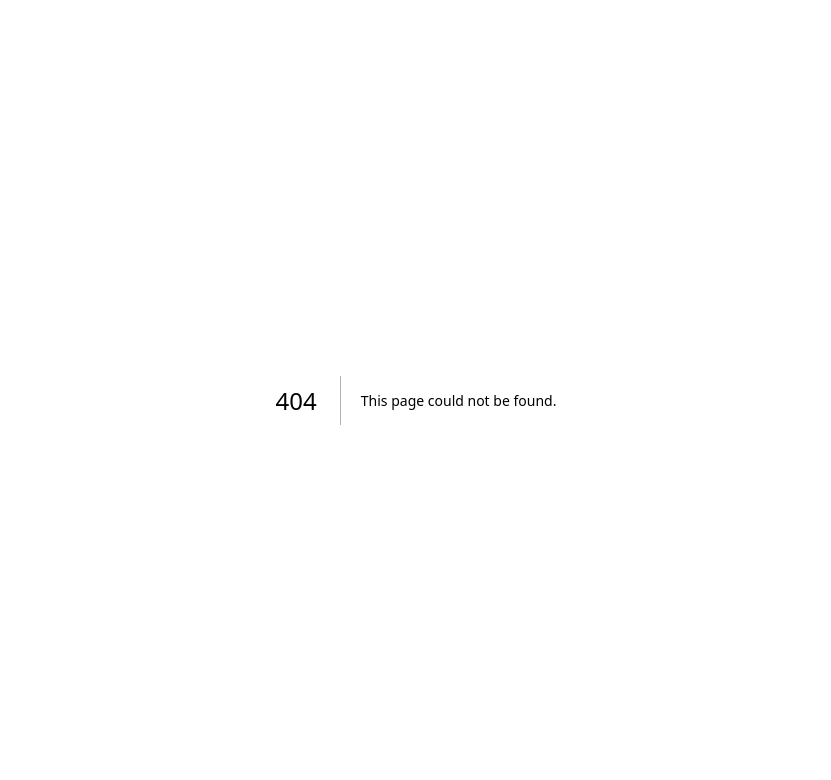
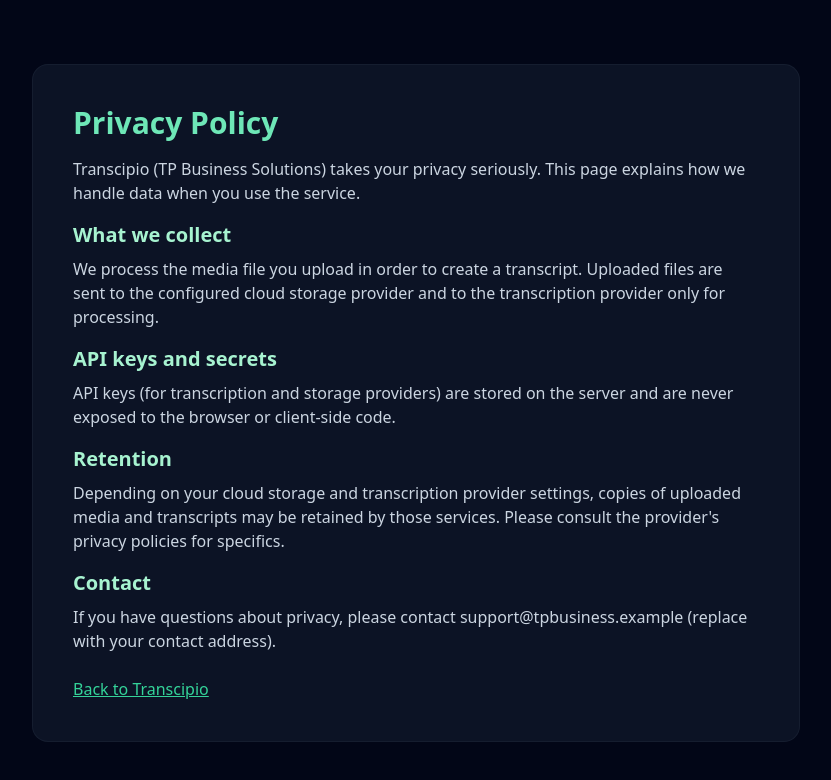
Before and after one commit to tajpol/transcipio, a Next.js app: page /privacy in a window 1280 px wide. Before the commit this address had no page. Shown: the top 780 px of the page, without its empty margins (224-1055 px from the left). Built offline with nearby package versions, Linux system fonts and the light colour scheme.

Commit message:
Features
Duration

```diff
--- a/pages/index.js
+++ b/pages/index.js
@@ -1,4 +1,5 @@
 import React, { useState, useEffect } from 'react';
+import { useRouter } from 'next/router';
 import { Upload, FileVideo, Download, Loader2, CheckCircle, AlertCircle, Coffee, Sparkles, Home, CreditCard, Coins } from 'lucide-react';
 
 export default function Transcipio() {
@@ -10,6 +11,7 @@
   const [language, setLanguage] = useState('en');
   const [videoDuration, setVideoDuration] = useState(null);
   const [mousePosition, setMousePosition] = useState({ x: 0, y: 0 });
+  const router = useRouter();
 
   useEffect(() => {
     const handleMouseMove = (e) => {
@@ -48,6 +50,11 @@
     setTranscript(null);
     setError(null);
     setVideoDuration(null);
+  };
+
+  const goHome = () => {
+    // navigate to root landing page
+    router.push('/');
   };
 
   const formatDuration = (seconds) => {
@@ -179,6 +186,9 @@
 
   const formatTranscriptWithTimestamps = () => {
     if (!transcript || !transcript.words) return '';
+    // Group words into caption lines aiming for ~1.5-2.5s per caption
+    const minSec = 1.5;
+    // const maxSec = 2.5; // we aim for around 2s, but won't strictly enforce max
 
     let result = '';
     let currentLine = '';
@@ -193,9 +203,10 @@
       currentLine += word.text + ' ';
       wordCount++;
 
-      const timeSinceStart = (word.end - lineStartTime) / 1000;
+      const durationSec = (word.end - lineStartTime) / 1000;
 
-      if (timeSinceStart >= 2 || index === transcript.words.length - 1) {
+      // Close the caption when we've reached at least the minimum seconds
+      if (durationSec >= minSec || index === transcript.words.length - 1) {
         const startFormatted = formatTimestamp(lineStartTime);
         const endFormatted = formatTimestamp(word.end);
         result += `[${startFormatted} - ${endFormatted}] ${currentLine.trim()}\n\n`;
@@ -285,8 +296,20 @@
                       <div>
                         <p className="text-2xl font-semibold text-white mb-1">{file.name}</p>
                         <p className="text-emerald-400/70 text-lg">{(file.size / 1024 / 1024).toFixed(2)} MB</p>
+                        {videoDuration && (
+                          <div className="mt-3">
+                            <div className="flex items-center gap-3 justify-center">
+                              <span className="text-slate-400 text-xs">0:00</span>
+                              <div className="w-72 h-2 bg-slate-800 rounded-full overflow-hidden">
+                                <div className="h-full bg-gradient-to-r from-emerald-500 to-teal-500 rounded-full" style={{ width: '100%' }}></div>
+                              </div>
+                              <span className="text-slate-400 text-xs">{formatDuration(videoDuration)}</span>
+                            </div>
+                            <p className="text-slate-400 text-sm mt-2">Duration: {formatDuration(videoDuration)}</p>
+                          </div>
+                        )}
                       </div>
-                      <button type="button" className="text-emerald-400 hover:text-emerald-300 font-medium transition-all duration-300 hover:scale-105">
+                      <button type="button" onClick={handleChangeFile} className="text-emerald-400 hover:text-emerald-300 font-medium transition-all duration-300 hover:scale-105 bg-slate-800/50 px-4 py-2 rounded-lg">
                         Change file
                       </button>
                     </>
@@ -395,8 +418,8 @@
               </div>
 
               <div className="bg-slate-950/70 rounded-xl p-6 mb-6 max-h-96 overflow-y-auto border border-slate-800/50 hover:border-emerald-500/20 transition-colors duration-300">
-                <p className="text-slate-200 leading-relaxed whitespace-pre-wrap text-lg">
-                  {transcript.text}
+                <p className="text-slate-200 leading-relaxed whitespace-pre-wrap text-lg font-mono">
+                  {formatTranscriptWithTimestamps()}
                 </p>
               </div>
 
@@ -442,6 +465,12 @@
         <div className="mt-12 text-center">
           <p className="text-slate-500 text-sm font-light">Faster. Smarter. More accurate.</p>
         </div>
+        <footer className="mt-8 text-center text-slate-500 text-sm">
+          <div className="mb-2">
+            <a href="/privacy" className="underline hover:text-emerald-300">Privacy Policy</a>
+          </div>
+          <div>© 2025 All Rights Reserved . TP Business Solutions .</div>
+        </footer>
       </div>
     </div>
   );
--- /dev/null
+++ b/pages/privacy.js
@@ -0,0 +1,26 @@
+import React from 'react';
+
+export default function Privacy() {
+  return (
+    <div className="min-h-screen bg-slate-950 text-slate-200 py-16 px-6">
+      <div className="max-w-3xl mx-auto bg-slate-900/80 rounded-2xl p-10 border border-slate-800/50">
+        <h1 className="text-3xl font-bold mb-4 text-emerald-300">Privacy Policy</h1>
+        <p className="mb-4 text-slate-300">
+          Transcipio (TP Business Solutions) takes your privacy seriously. This page explains how we handle
+          data when you use the service.
+        </p>
+        <h2 className="text-xl font-semibold mt-4 mb-2 text-emerald-200">What we collect</h2>
+        <p className="text-slate-300 mb-3">We process the media file you upload in order to create a transcript. Uploaded files are sent to the configured cloud storage provider and to the transcription provider only for processing.</p>
+        <h2 className="text-xl font-semibold mt-4 mb-2 text-emerald-200">API keys and secrets</h2>
+        <p className="text-slate-300 mb-3">API keys (for transcription and storage providers) are stored on the server and are never exposed to the browser or client-side code.</p>
+        <h2 className="text-xl font-semibold mt-4 mb-2 text-emerald-200">Retention</h2>
+        <p className="text-slate-300 mb-3">Depending on your cloud storage and transcription provider settings, copies of uploaded media and transcripts may be retained by those services. Please consult the provider's privacy policies for specifics.</p>
+        <h2 className="text-xl font-semibold mt-4 mb-2 text-emerald-200">Contact</h2>
+        <p className="text-slate-300 mb-3">If you have questions about privacy, please contact support@tpbusiness.example (replace with your contact address).</p>
+        <div className="mt-6">
+          <a href="/" className="text-emerald-400 underline">Back to Transcipio</a>
+        </div>
+      </div>
+    </div>
+  );
+}
```
